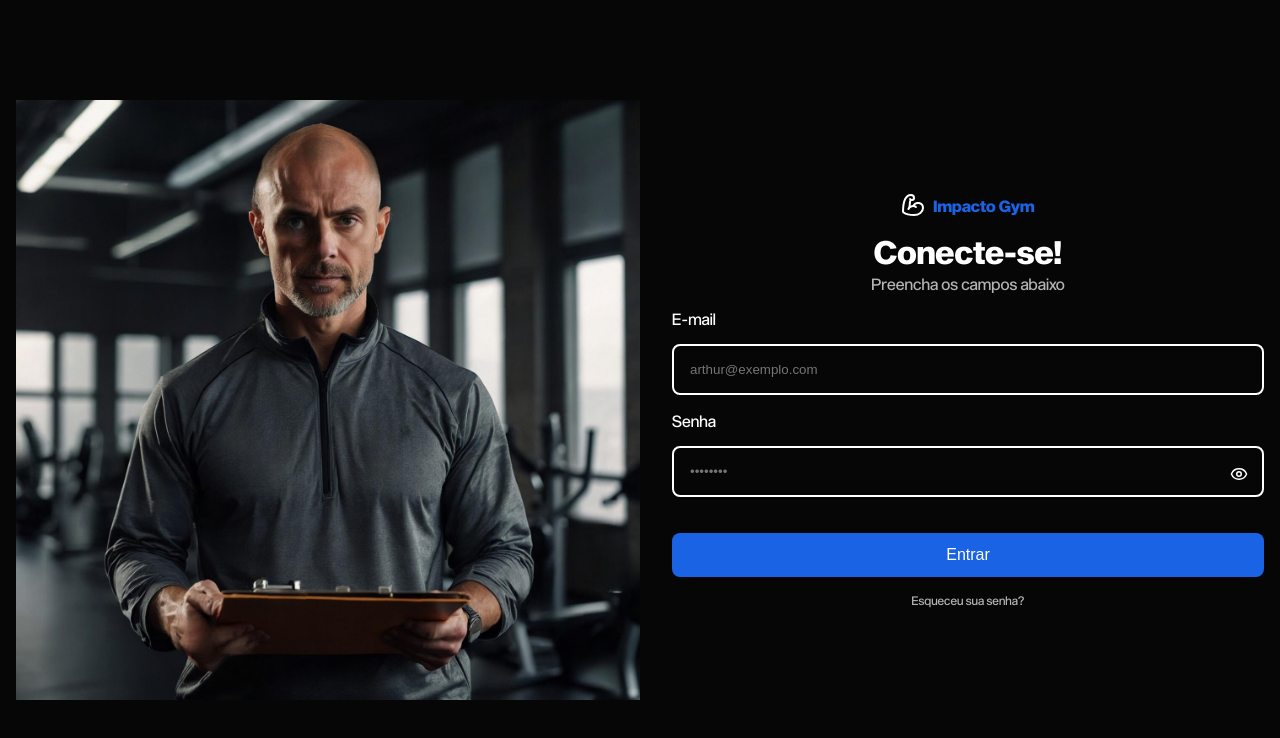
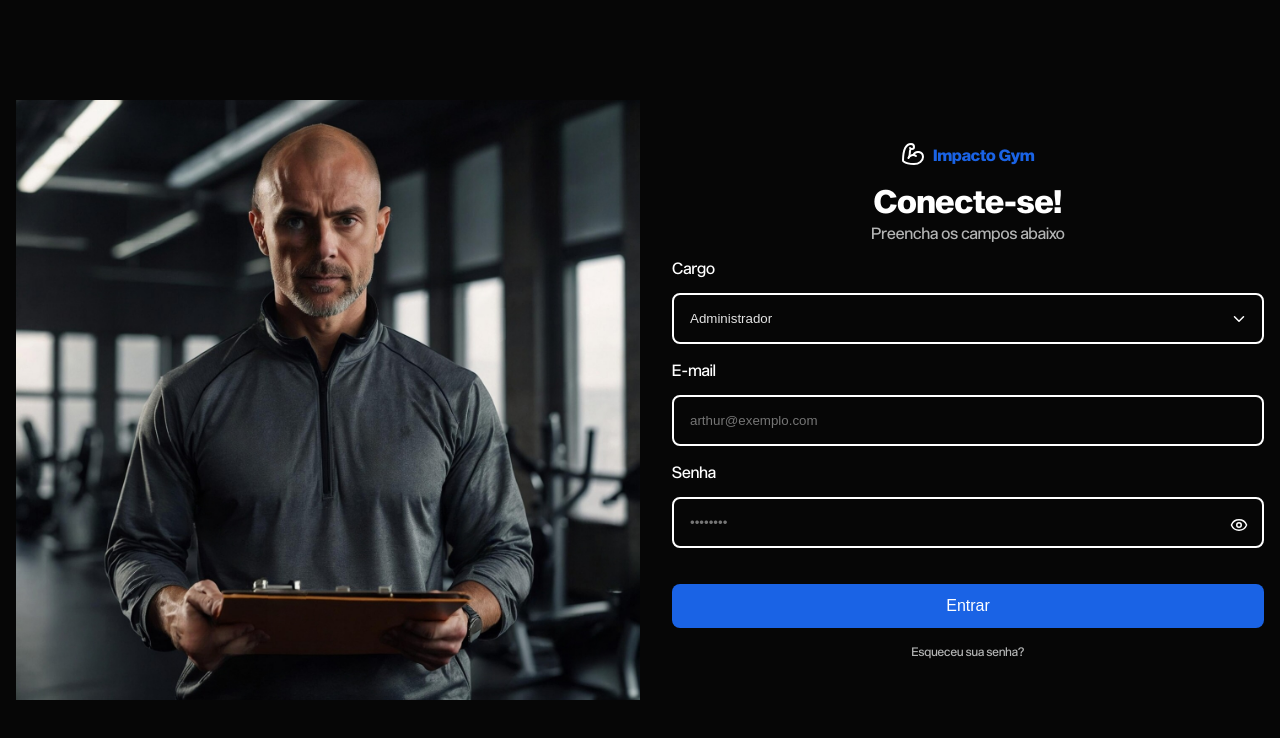
Before and after one commit to PI-CCOMP/impacto-gym, a React (Vite) app: page /dashboard in a window 1280 px wide. Shown: the top 738 px of the page. Built offline with nearby package versions, Linux system fonts and the light colour scheme.

Commit message:
refactor: add Select component

```diff
--- /dev/null
+++ b/src/pages/Dashboard/DashboardForgotPassword.tsx
@@ -0,0 +1,5 @@
+import { Container } from "../../components/Container";
+
+export function DashboardForgotPassword() {
+  return <Container>Esqueci minha senha</Container>;
+}
--- a/src/pages/Dashboard/DashboardLogin.tsx
+++ b/src/pages/Dashboard/DashboardLogin.tsx
@@ -4,6 +4,7 @@ import { useNavigate, Link } from "react-router-dom";
 import { Container } from "../../components/Container";
 import { Logo } from "../../components/Logo";
 import { FormHeader } from "../../components/FormHeader";
+import { Select } from "../../components/Select";
 import { Input } from "../../components/Input/input";
 import { Button } from "../../components/Button";
 
@@ -47,12 +48,14 @@ export function DashboardLogin() {
       email: values.email,
       password: values.password,
     });
-    navigate("/inicio");
+    navigate("/dashboard/inicio");
   }
 
   function getError(name: "email" | "password") {
     return touched[name] || submitAttempted ? errors[name] : "";
   }
+
+  const [role, setRole] = useState("");
 
   return (
     <Container style={{ justifyContent: "center" }}>
@@ -68,6 +71,21 @@ export function DashboardLogin() {
             Conecte-se!
           </FormHeader>
           <form onSubmit={handleSubmit}>
+            <Select
+              labelText="Cargo"
+              value={role}
+              onChange={setRole}
+              options={[
+                {
+                  value: "admin",
+                  label: "Administrador",
+                },
+                {
+                  value: "instructor",
+                  label: "Instrutor",
+                },
+              ]}
+            />
             <Input
               type="email"
               labelText="E-mail"
--- a/src/routes/index.tsx
+++ b/src/routes/index.tsx
@@ -25,6 +25,7 @@ import { ChangeEmail } from "../pages/Member/ChangeEmail";
 import { Page404 } from "../pages/Member/Page404";
 
 import { DashboardLogin } from "../pages/Dashboard/DashboardLogin";
+import { DashboardForgotPassword } from "../pages/Dashboard/DashboardForgotPassword";
 
 export function AppRoutes() {
   const location = useLocation();
@@ -61,6 +62,10 @@ export function AppRoutes() {
 
       <Route element={<DashboardLayout />}>
         <Route path="/dashboard" element={<DashboardLogin />} />
+        <Route
+          path="/dashboard/alterar-senha"
+          element={<DashboardForgotPassword />}
+        />
       </Route>
 
       <Route path="*" element={<Page404 />} />
```
